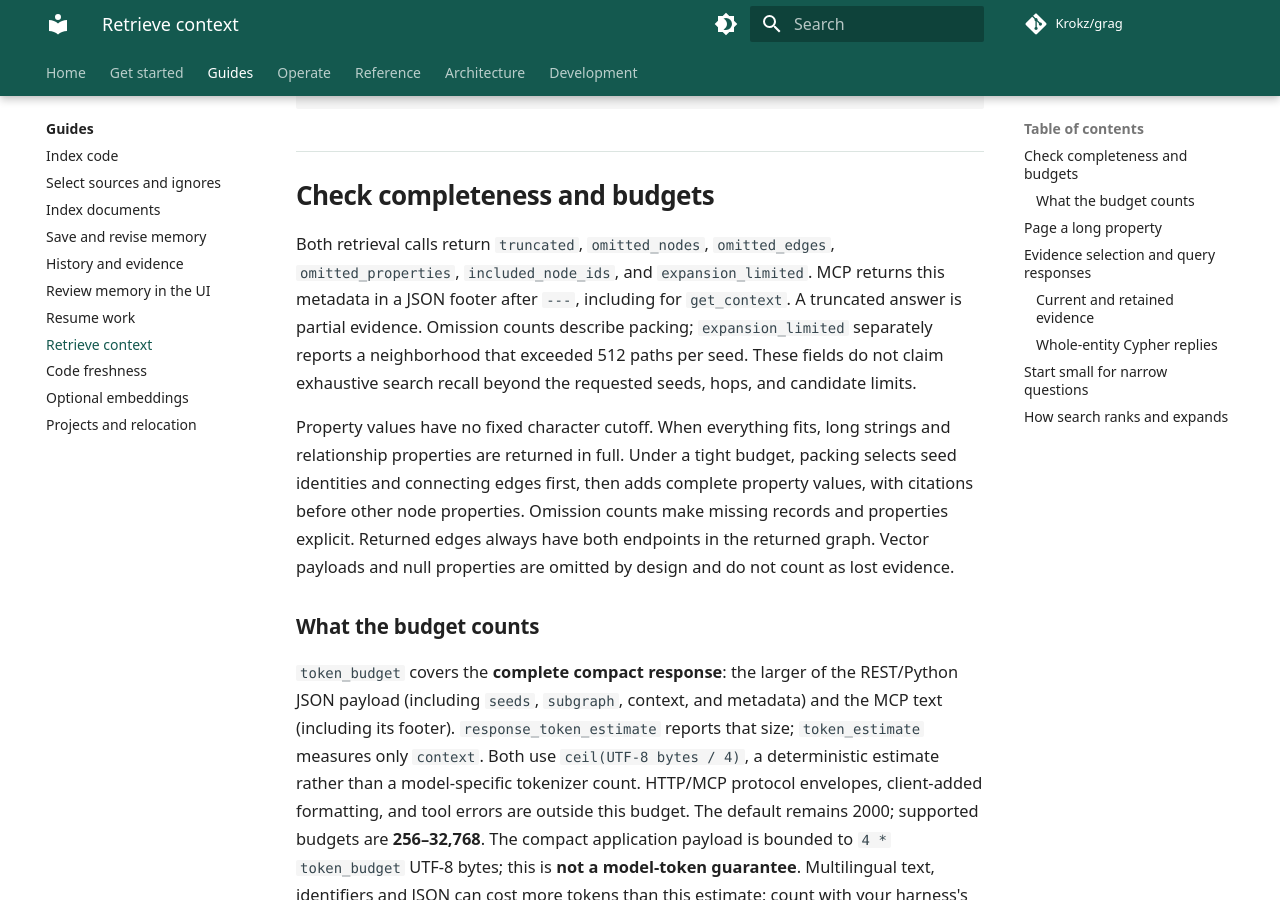
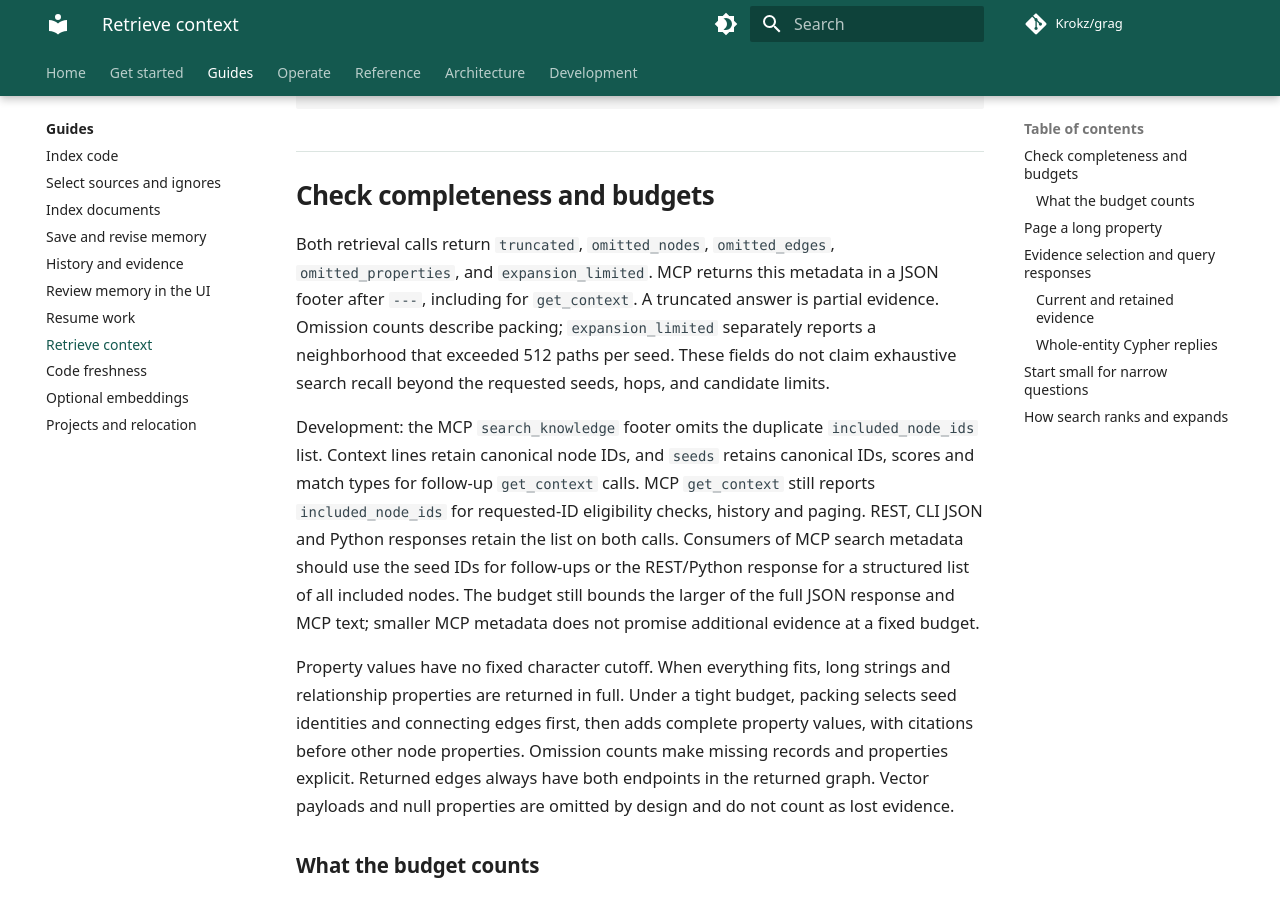
Before and after one commit to Krokz/grag, an MkDocs documentation site: the page built from docs/guides/retrieval.md, in a window 1280 px wide and 900 px high, scrolled down 701 px. Built offline with MkDocs 1.6.1 and Material for MkDocs 9.7.7, drawn with Linux system fonts in a browser that asks for light colours; comment, search, counter and statistics services are not loaded.

Commit message:
perf: omit duplicate node IDs from MCP search metadata

```diff
--- a/docs/guides/retrieval.md
+++ b/docs/guides/retrieval.md
@@ -31,13 +31,22 @@ is insufficient.
 
 ## Check completeness and budgets
 
- Both retrieval calls return `truncated`,
-`omitted_nodes`, `omitted_edges`, `omitted_properties`, `included_node_ids`, and
-`expansion_limited`. MCP returns this metadata in a JSON footer after `---`,
-including for `get_context`. A truncated answer is partial evidence. Omission
+Both retrieval calls return `truncated`, `omitted_nodes`, `omitted_edges`,
+`omitted_properties`, and `expansion_limited`. MCP returns this metadata in a JSON
+footer after `---`, including for `get_context`. A truncated answer is partial evidence. Omission
 counts describe packing; `expansion_limited` separately reports a neighborhood
 that exceeded 512 paths per seed. These fields do not claim exhaustive search
 recall beyond the requested seeds, hops, and candidate limits.
+
+Development: the MCP `search_knowledge` footer omits the duplicate
+`included_node_ids` list. Context lines retain canonical node IDs, and `seeds`
+retains canonical IDs, scores and match types for follow-up `get_context` calls.
+MCP `get_context` still reports `included_node_ids` for requested-ID eligibility
+checks, history and paging. REST, CLI JSON and Python responses retain the list
+on both calls. Consumers of MCP search metadata should use the seed IDs for
+follow-ups or the REST/Python response for a structured list of all included nodes.
+The budget still bounds the larger of the full JSON response and MCP text;
+smaller MCP metadata does not promise additional evidence at a fixed budget.
 
 Property values have no fixed character cutoff. When everything fits, long
 strings and relationship properties are returned in full. Under a tight budget,
```
Also changed, not shown: 2 other files.
